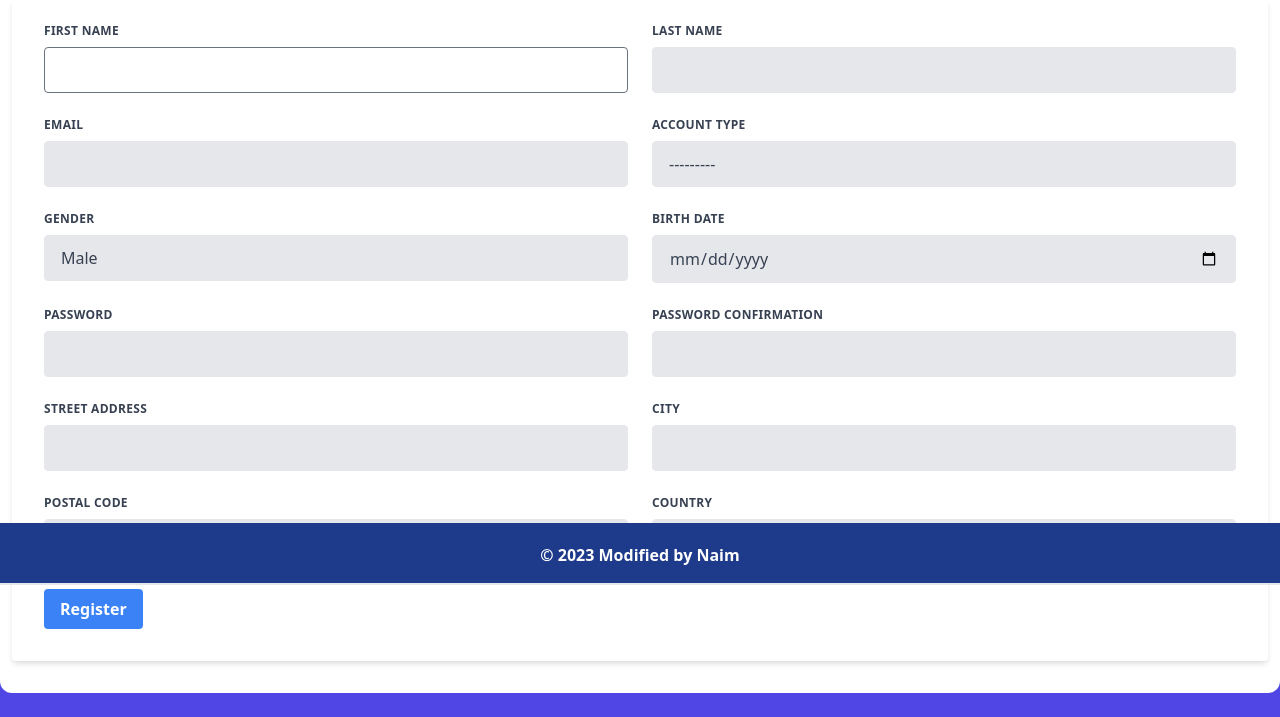
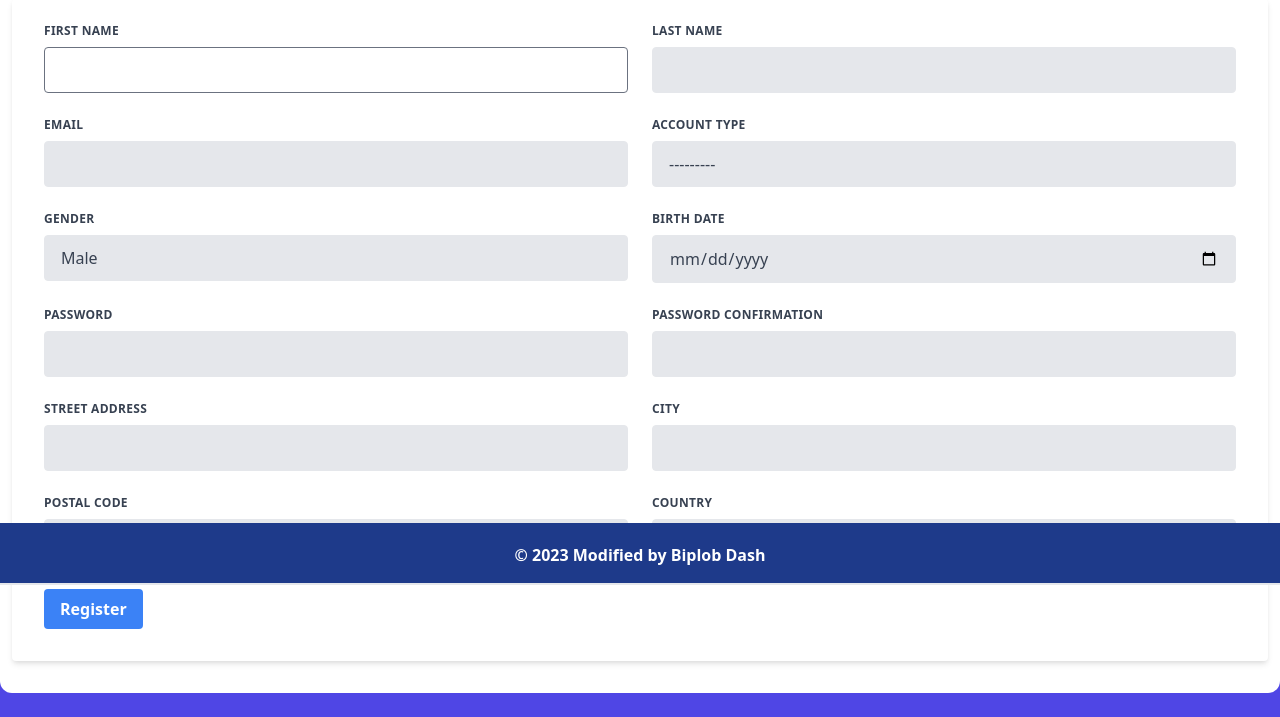
Before and after one commit to BiplobDash/banking-management-system, a Django app: page /accounts/register/ in a window 1280 px wide. Shown: the part 215-932 px from the top of the page. Run offline with Django 4.2, Linux system fonts and the light colour scheme.

Commit message:
Update footer.html

```diff
--- a/core/templates/core/footer.html
+++ b/core/templates/core/footer.html
@@ -3,7 +3,7 @@
         <div class="mt-5 flex flex-col items-center">
             <div class="sm:w-2/3 text-center py-0 pb-2">
                 <p class="text-md text-white font-bold mb-2">
-                    © {% now "Y" %} Modified by Naim
+                    © {% now "Y" %} Modified by Biplob Dash
                 </p>
             </div>
         </div>
```
